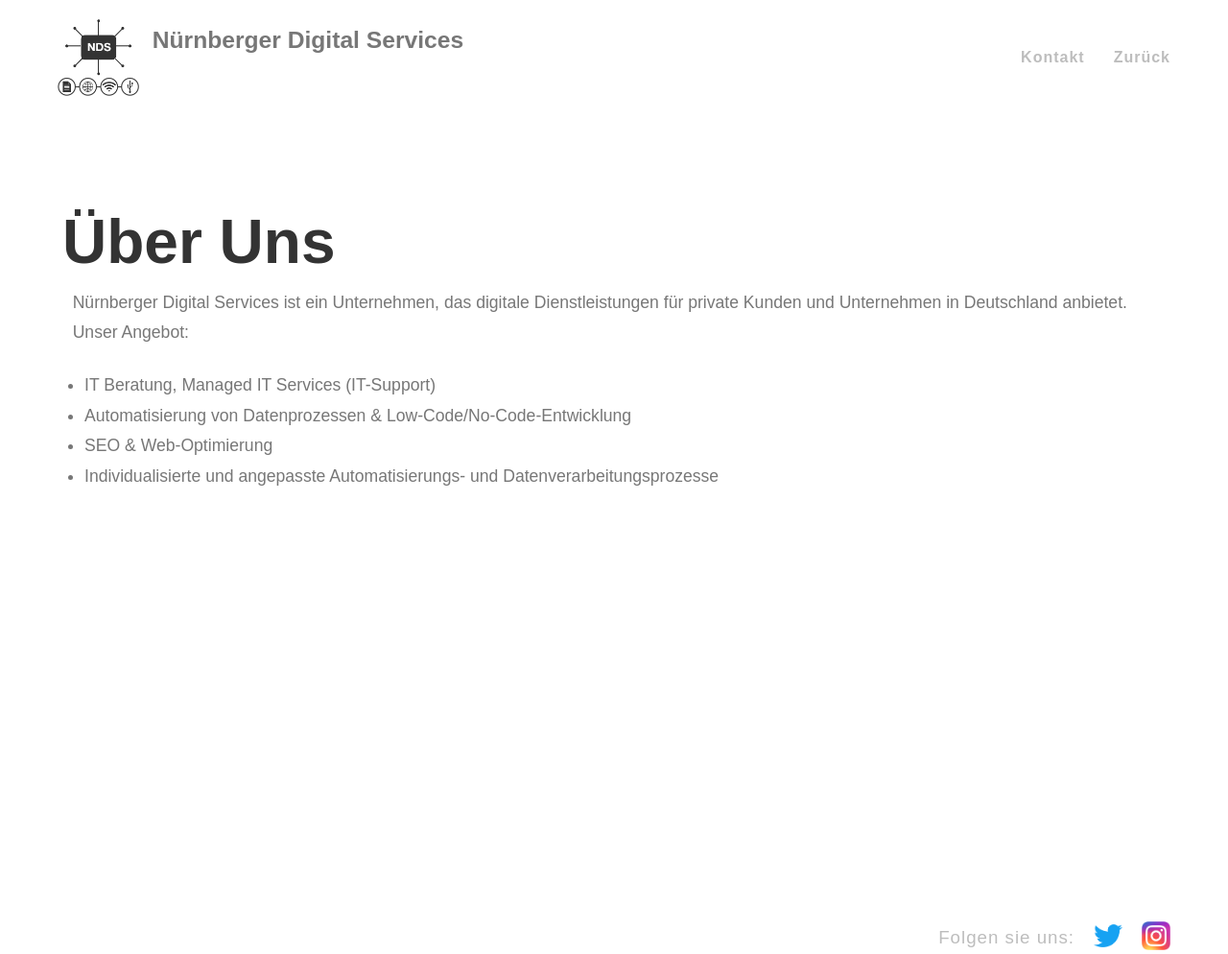
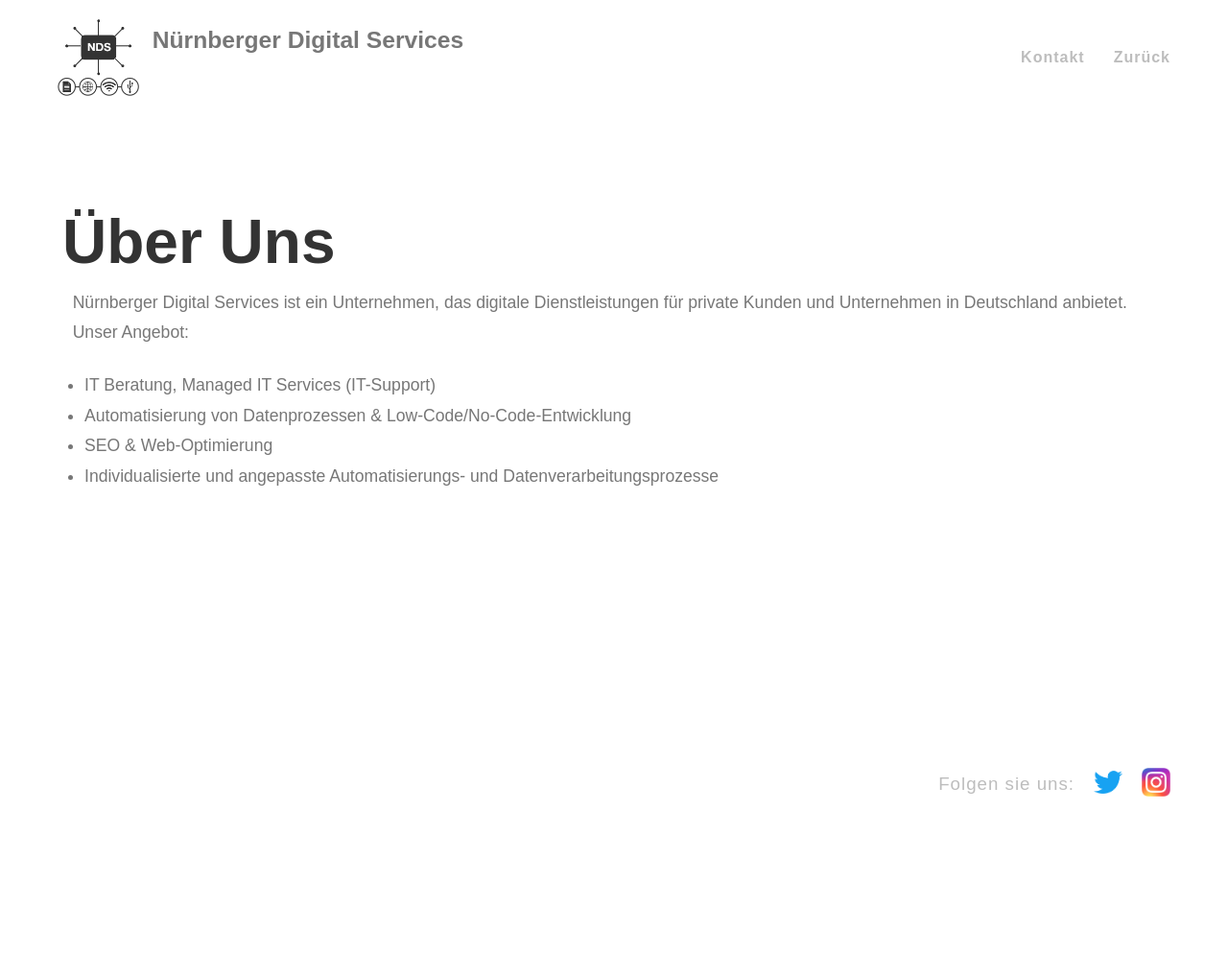
Before and after one commit to ErikN-ggh/ErikN-ggh.github.io, a plain HTML site: page About.html in a window 1280 px wide. Shown: the whole page at 96% size. After the commit the page ends 834 px from the top, so only its background shows below. Drawn offline with Linux system fonts and the light colour scheme.

Commit message:
Update style5.css

```diff
--- a/style5.css
+++ b/style5.css
@@ -123,7 +123,7 @@ header ul li a:hover
     display: flex;
     justify-content: center;
     align-items: center;
-    top: 120vh;
+    top: 100vh;
     bottom: 20px;
     right: 60px;
 }
```
